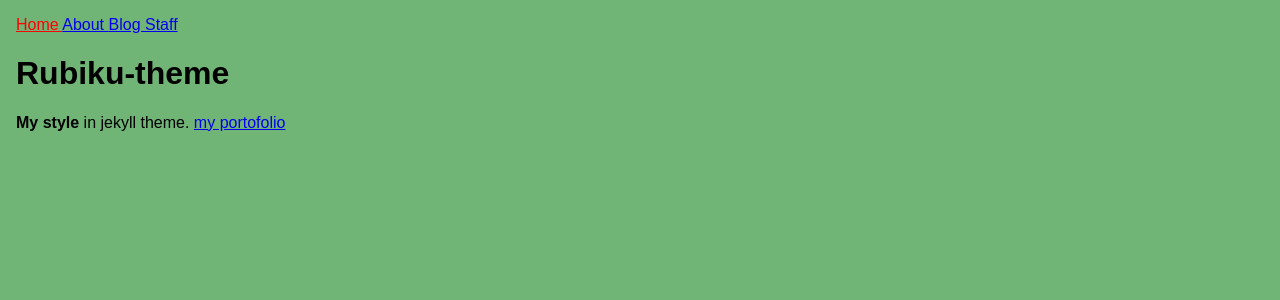
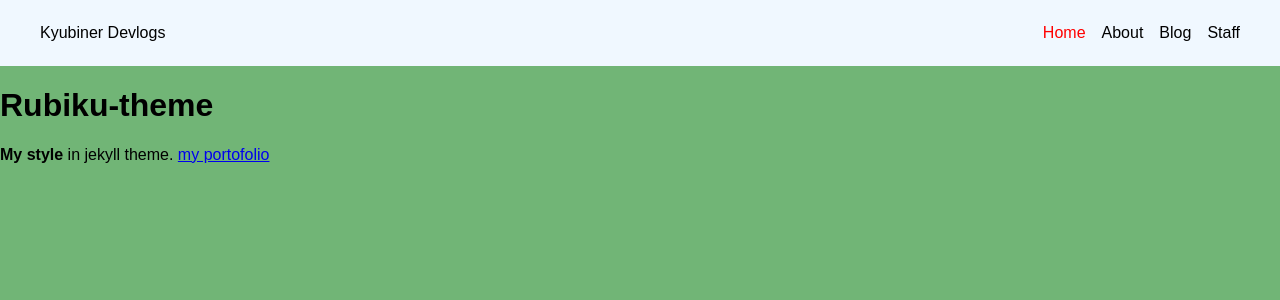
Before and after one commit to kyubiner/rubiku-theme, a Jekyll site: the page built from index.md, in a window 1280 px wide. Shown: the top 300 px of the page. Built offline with Jekyll 4.4.1, drawn with Linux system fonts in a browser that asks for light colours.

Commit message:
styling navbar #1

```diff
--- a/_includes/navigation.html
+++ b/_includes/navigation.html
@@ -1,7 +1,10 @@
 <nav>
-    {% for item in site.data.navigation.items %}
-    <a href="{{ site.baseurl }}{{ item.link }}" {% if page.url==item.link %}style="color: red;" {% endif %}>
-        {{ item.name }}
-    </a>
-    {% endfor %}
+    <p>Kyubiner Devlogs</p>
+    <div>
+        {% for item in site.data.navigation.items %}
+        <a href="{{ site.baseurl }}{{ item.link }}" {% if page.url==item.link %}style="color: red;" {% endif %}>
+            {{ item.name }}
+        </a>
+        {% endfor %}
+    </div>
 </nav>
--- a/_sass/base.scss
+++ b/_sass/base.scss
@@ -1,7 +1,6 @@
 body {
     background-color: #71b576;
     font-family: sans-serif;
-    margin: 1rem;
-    max-width: 70ch;
+    margin: 0;
     color: #000;
   }
--- /dev/null
+++ b/_sass/navigation.scss
@@ -0,0 +1,23 @@
+nav {
+    background-color: aliceblue;
+    display: flex;
+    justify-content: space-between;
+    width: 100wh;
+    padding: 0.5rem;
+    align-content: center;
+    align-items: center;
+
+    p {
+        margin-left: 2rem;
+    }
+
+    div{
+        display: flex;
+        gap: 1rem;
+        margin-right: 2rem;
+        a {
+            text-decoration: none;
+            color: black;
+        }
+    }
+}
--- a/assets/Rubiku-theme.scss
+++ b/assets/Rubiku-theme.scss
@@ -1,4 +1,5 @@
 ---
 ---
 
+@import "navigation.scss";
 @import "base.scss";
```
